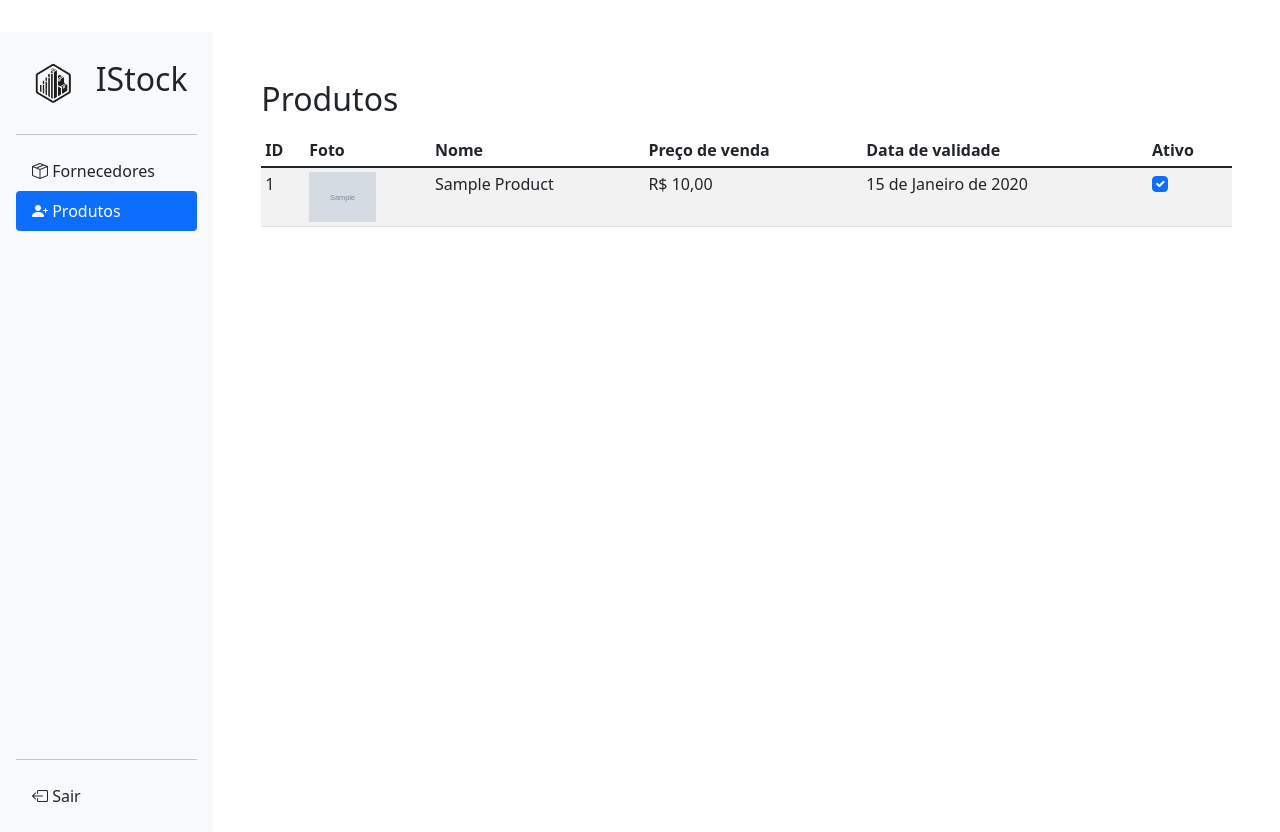
After one commit to linharesg/django, a Django app: page /produtos/ in a window 1280 px wide. The commit adds this page. Run offline with Django 5.2, Linux system fonts and the light colour scheme; tables that the repository leaves empty hold one stand-in row (values such as "Sample post"); grey boxes marked "Sample" are stand-in pictures; some libraries are stand-ins or nearby versions.

Commit message:
feat: add index view to the products

```diff
--- /dev/null
+++ b/aula_02/inventory_control/base/static/base/js/index.js
@@ -0,0 +1,17 @@
+jQuery(function() {
+    const $enabledCheckbox = $(".form-check-input")
+
+    $enabledCheckbox.on("click", function() {
+        const url = $(this).data("url");
+
+        fetch(url, {
+            method: "POST",
+            headers: {
+                "X-CSRFToken": Cookies.get("csrftoken")
+            }
+        })
+        .then(res => res.json())
+        .then(data => console.log(data))
+        .catch(console.error);
+    });
+});
--- a/aula_02/inventory_control/base/templates/base.html
+++ b/aula_02/inventory_control/base/templates/base.html
@@ -56,9 +56,13 @@
                 <i class="bi bi-box-seam"></i>
                 Fornecedores
               </a>
-              <a href="{% url 'suppliers:create' %}" class="nav-link link-dark">
+              {% comment %} <a href="{% url 'suppliers:create' %}" class="nav-link link-dark">
                 <i class="bi bi-person-plus-fill"></i>
                 Cadastrar
+              </a> {% endcomment %}
+              <a href="{% url 'products:index' %}" class="nav-link link-dark">
+                <i class="bi bi-person-plus-fill"></i>
+                Produtos
               </a>
             </li>
           </ul>
--- a/aula_02/inventory_control/inventory_control/urls.py
+++ b/aula_02/inventory_control/inventory_control/urls.py
@@ -22,5 +22,6 @@ from django.conf.urls.static import static
 
 urlpatterns = [
     path('admin/', admin.site.urls),
-    path('fornecedores/', include('suppliers.urls'))
+    path('fornecedores/', include('suppliers.urls')),
+    path('produtos/', include('products.urls')),
 ] + static(settings.MEDIA_URL, document_root=settings.MEDIA_ROOT)
--- a/aula_02/inventory_control/products/models.py
+++ b/aula_02/inventory_control/products/models.py
@@ -8,7 +8,7 @@ class Products(models.Model):
     slug = models.SlugField(unique=True, blank=True)
     sale_price = models.DecimalField(max_digits=11, decimal_places=2)
     is_perishable = models.BooleanField()
-    expiration_date = models.DateField(blank=False)
+    expiration_date = models.DateField(blank=True, null=True)
     photo = models.ImageField(blank=True, upload_to="uploads")
     enabled = models.BooleanField(default=True)
     created_at = models.DateTimeField(auto_now_add=True)
--- /dev/null
+++ b/aula_02/inventory_control/products/templates/products/index.html
@@ -0,0 +1,49 @@
+{% extends 'base.html' %}
+
+{% load static %}
+
+{% block title %}
+  Produtos
+{% endblock %}
+
+{% block head %}
+<script src="https://cdn.jsdelivr.net/npm/js-cookie@3.0.5/dist/js.cookie.min.js"></script>
+<script src="{% static 'base/js/index.js' %}"></script>
+{% endblock %}
+
+{% block content %}
+  <h2 class="mb-3">Produtos</h2>
+
+  {% comment %} <a href="{% url 'products:create' %}" title="Cadastrar novo produto" class="btn btn-primary btn-sticky-bottom"><i class="bi bi-plus"></i></a> {% endcomment %}
+
+  <div class="table-responsive">
+    <table class="table table-striped table-sm">
+      <thead>
+        <tr>
+          <th>ID</th>
+          <th>Foto</th>
+          <th>Nome</th>
+          <th>Preço de venda</th>
+          <th>Data de validade</th>
+          <th>Ativo</th>
+        </tr>
+      </thead>
+      <tbody>
+        {% for product in products %}
+          <tr>
+              <td>{{ product.id }}</td>
+              <td><img src="{{ product.photo.url }}" alt="Foto do produto" height="50"></td>
+              <td>{{ product.name|title }}</td>
+              <td>R$ {{ product.sale_price}}</td>
+              <td>{% if product.is_perishable %}{{product.expiration_date}}{% else %}Não perecível{% endif %}</td>
+              <td>
+                <input type="checkbox" {% if product.enabled %}checked{% endif %} data-url="{% url 'products:toggle_enabled' product.id %}" class="form-check-input">
+              </td>
+              {% comment %} <td>{{ product.enabled }}</td> {% endcomment %}
+              {% comment %} <td class="d-flex gap-1"></td> {% endcomment %}
+          </tr>
+        {% endfor %}
+      </tbody>
+    </table>
+  </div>
+{% endblock %}
--- /dev/null
+++ b/aula_02/inventory_control/products/urls.py
@@ -0,0 +1,9 @@
+from django.urls import path
+from . import views
+
+app_name = "products"
+
+urlpatterns = [
+    path("", views.index, name="index"),
+    path("<int:id>/toggle_enabled", views.toggle_enabled, name="toggle_enabled"),
+]
--- a/aula_02/inventory_control/products/views.py
+++ b/aula_02/inventory_control/products/views.py
@@ -1,3 +1,21 @@
 from django.shortcuts import render
+from django.views.decorators.http import require_POST
+from .models import Products
+from django.shortcuts import get_object_or_404
+from django.http import JsonResponse
+# Create your views here.
 
-# Create your views here.
+def index(request):
+    products = Products.objects.order_by("-id")
+
+    context = {"products": products}
+    return render(request, "products/index.html", context)
+
+@require_POST
+def toggle_enabled(request, id):
+    product = get_object_or_404(Products, pk=id)
+
+    product.enabled = not product.enabled
+    product.save()
+
+    return JsonResponse({"message": "success"})
--- a/aula_02/inventory_control/suppliers/templates/index.html
+++ b/aula_02/inventory_control/suppliers/templates/suppliers/index.html
@@ -7,7 +7,8 @@
 {% endblock %}
 {% block head %}
   <script src="https://cdn.jsdelivr.net/npm/js-cookie@3.0.5/dist/js.cookie.min.js"></script>
-  <script src="{% static 'suppliers/js/index.js' %}"></script>
+  {% comment %} <script src="{% static 'suppliers/js/index.js' %}"></script> {% endcomment %}
+  <script src="{% static 'base/js/index.js' %}"></script>
 {% endblock %}
 {% block content %}
   <h2 class="mb-3">Fornecedores</h2>
```
Also changed, not shown: aula_02/inventory_control/base/static/suppliers/js/index.js (+20 -20 lines), aula_02/inventory_control/suppliers/views.py (+6 -6 lines), aula_02/inventory_control/mediafiles/uploads/papelao.png (added), aula_02/inventory_control/products/migrations/0002_alter_products_options.py (added), aula_02/inventory_control/products/migrations/0003_alter_products_expiration_date.py (added), aula_02/inventory_control/suppliers/templates/suppliers/create.html (renamed from aula_02/inventory_control/suppliers/templates/create.html).
